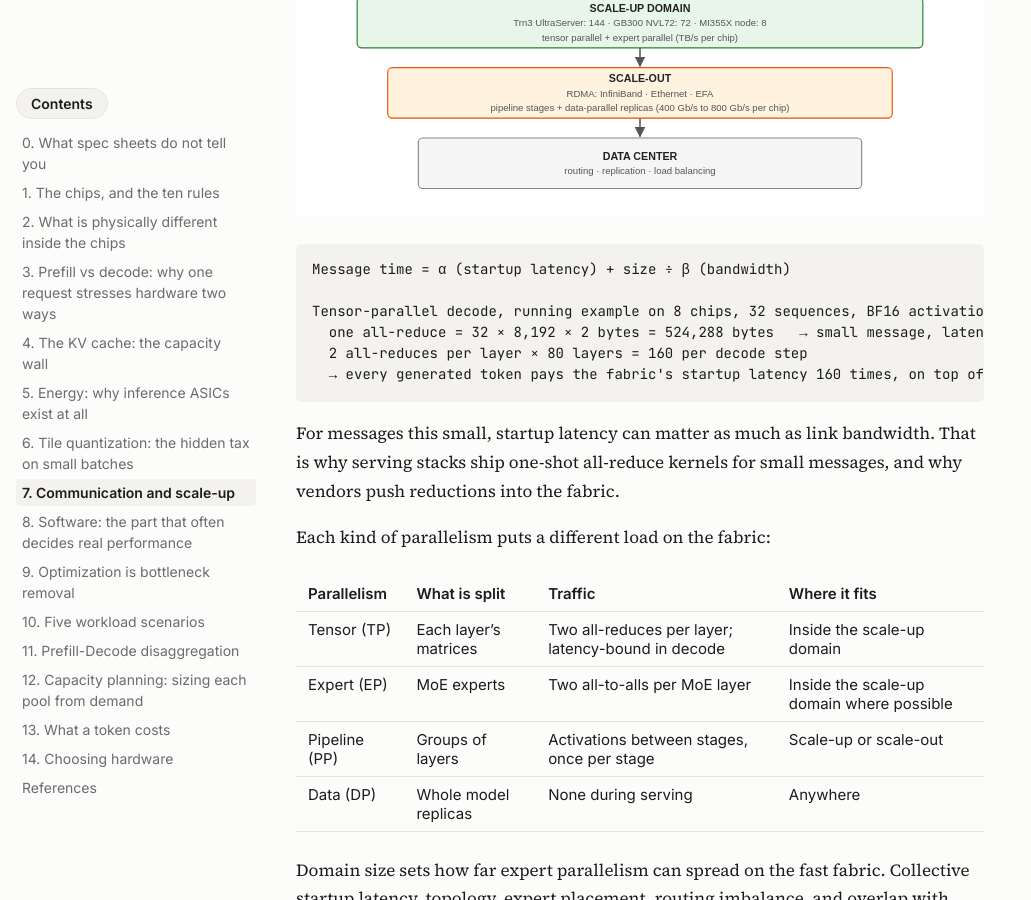
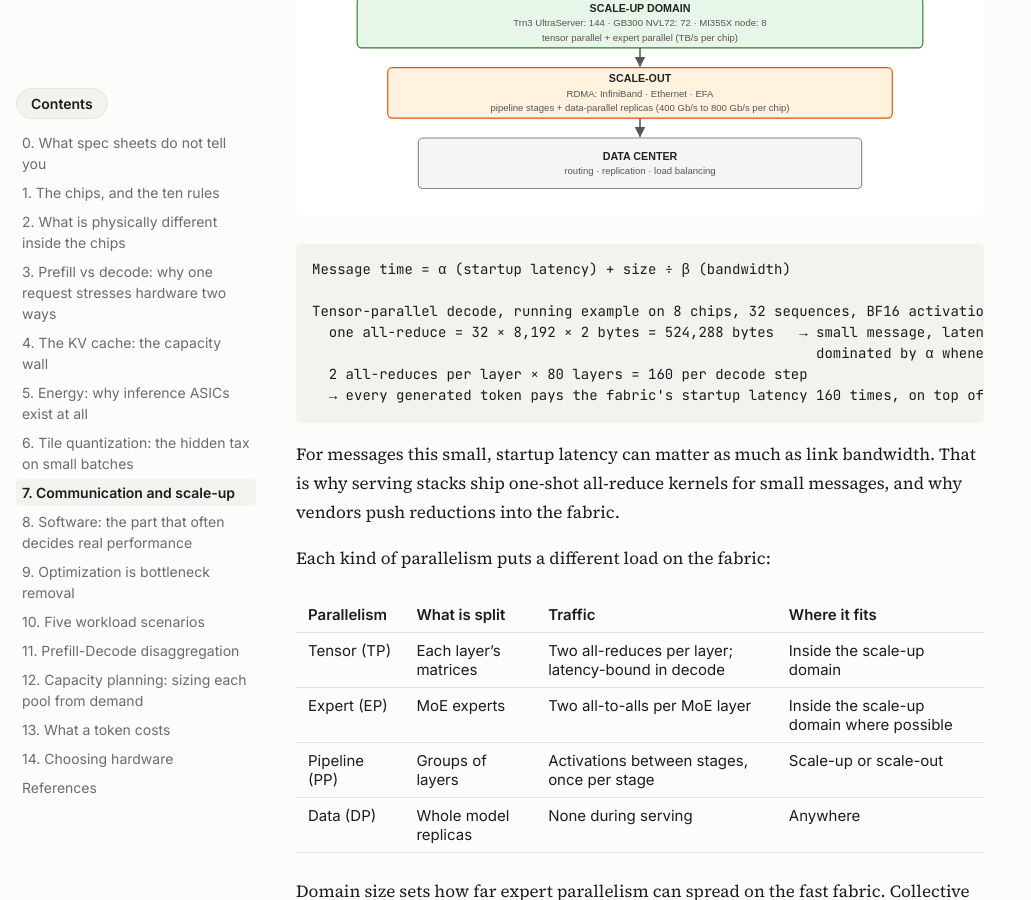
Before and after one commit to bananighosh/bananighosh.github.io, a Jekyll site: the page built from _posts/2026-11-16-flops-are-not-tokens.md, in a window 1280 px wide and 900 px high, scrolled down 14908 px. Shown: the whole window, without its empty margins (0-1031 px from the left). Built offline with Jekyll 4.4.1, drawn with Linux system fonts in a browser that asks for light colours.

Commit message:
All-reduce: keep latency-sensitive label and the alpha-beta condition
Co-Authored-By: Claude Opus 5.5 <noreply@anthropic.com>
Claude-Session: https://claude.ai/code/session_01K2HJxVUv7i1duGErniTfDd

````diff
--- a/_posts/2026-11-16-flops-are-not-tokens.md
+++ b/_posts/2026-11-16-flops-are-not-tokens.md
@@ -316,7 +316,8 @@ Large models span many chips, and chips must talk every layer. The <b>α–β mo
 Message time = α (startup latency) + size ÷ β (bandwidth)
 
 Tensor-parallel decode, running example on 8 chips, 32 sequences, BF16 activations:
-  one all-reduce = 32 × 8,192 × 2 bytes = 524,288 bytes   → small message, latency-sensitive
+  one all-reduce = 32 × 8,192 × 2 bytes = 524,288 bytes   → small message, latency-sensitive:
+                                                            dominated by α whenever α exceeds 524,288 bytes ÷ β
   2 all-reduces per layer × 80 layers = 160 per decode step
   → every generated token pays the fabric's startup latency 160 times, on top of transfer time
 ```
````
